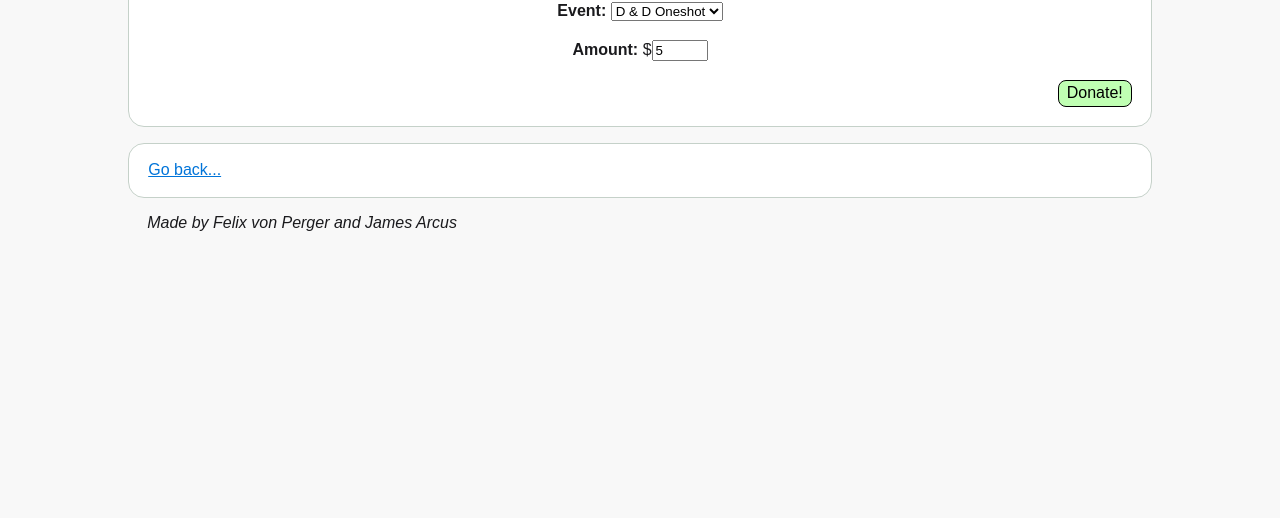
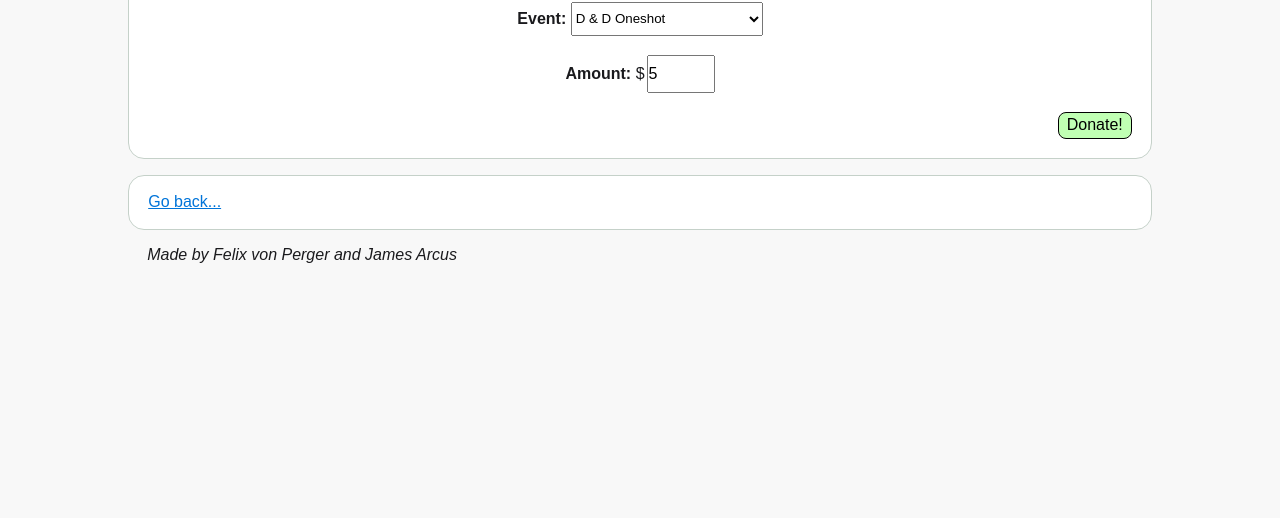
Before and after one commit to voidstarzero/donation-mock, a plain HTML site: page donate.html in a window 1280 px wide. Shown: the part 282-800 px from the top of the page. Drawn offline with Linux system fonts and the light colour scheme.

Commit message:
Tweak donation page

```diff
--- a/donate.html
+++ b/donate.html
@@ -44,7 +44,7 @@
                                 $<input name="amount" id="amount-box" type="number"
                                         value="5"
                                         min="1"
-                                        max="20">
+                                        max="50">
                             </div>
                             <div class="input-div">
                                 <input type="submit" value="Donate!" class="button-good">
--- a/static/main.css
+++ b/static/main.css
@@ -260,4 +260,16 @@ form {
 }
 
 select {
+    width: 12rem;
+    -moz-appearance: textfield;
+    cursor: pointer;
+    height: 34px;
 }
+
+input[type=number] {
+    width: 4rem;
+    height: 34px;
+    margin-left: 0.125rem;
+    font-size: 1em;
+    padding: 0;
+}
```
